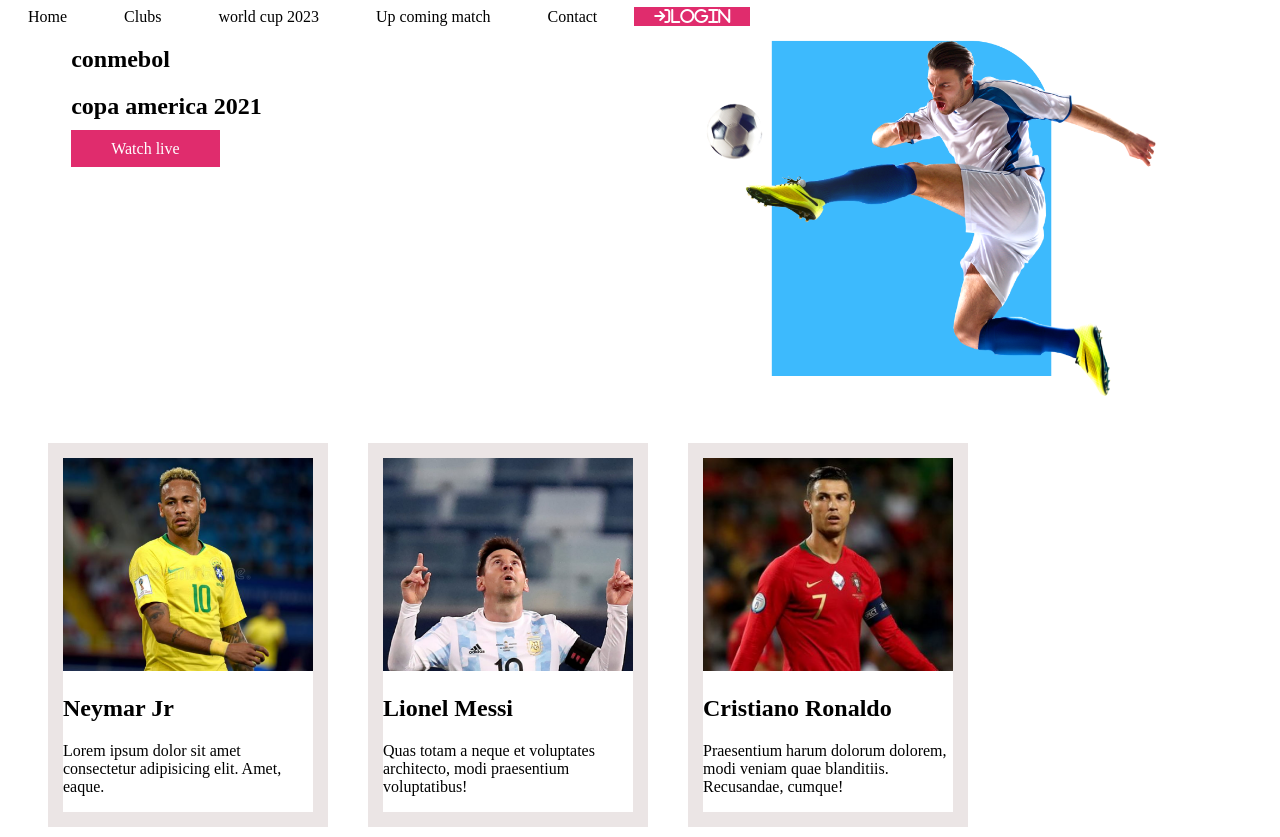
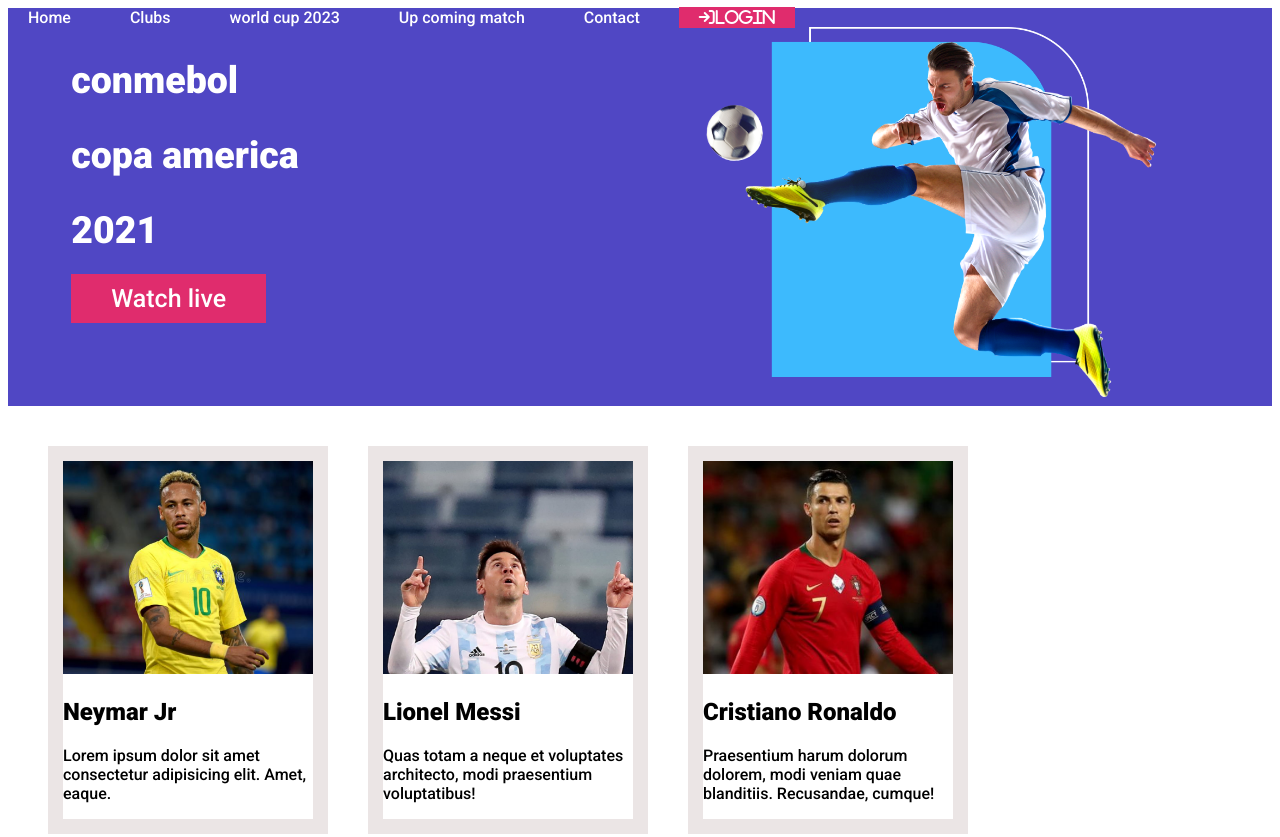
Before and after one commit to wasib800/second, a plain HTML site: page index.html in a window 1280 px wide. Shown: the top 837 px of the page. Drawn offline with Linux system fonts and the light colour scheme.

Commit message:
final submission

```diff
--- a/index.html
+++ b/index.html
@@ -6,13 +6,19 @@
     <meta http-equiv="X-UA-Compatible" content="IE=edge">
     <meta name="viewport" content="width=device-width, initial-scale=1.0">
     <title>Document</title>
+    <link rel="preconnect" href="https://fonts.googleapis.com">
+    <link rel="preconnect" href="https://fonts.gstatic.com" crossorigin>
+    <link
+        href="https://fonts.googleapis.com/css2?family=Bebas+Neue&family=Roboto:ital,wght@0,500;0,900;1,700&display=swap"
+        rel="stylesheet">
     <script src="https://kit.fontawesome.com/9daff959c5.js" crossorigin="anonymous"></script>
     <link rel="stylesheet" href="styles/nav.css">
 </head>
 
 <body>
-    <section>
+    <section class="nav-banner">
 
+        <header>
             <div>
                 <nav>
                     <span>
@@ -21,17 +27,21 @@
                         <a href="">world cup 2023</a>
                         <a href="">Up coming match</a>
                         <a href="">Contact</a>
+                    </span>
+                    <span>
                         <a class="Login-button" href=""><i class="fa-solid fa-arrow-right-to-bracket">Login</i></a>
                     </span>
 
                 </nav>
             </div>
+        </header>
 
     </section>
-    <section>
+    <section class=" top-banner">
         <div class="kick">
             <h1>conmebol</h1>
-            <h1>copa america 2021</h1>
+            <h1>copa america </h1>
+            <h1>2021</h1>
             <a class="link-button" target="blank" href="www.facebook.com">Watch live</a>
         </div>
         <div class="kick">
@@ -125,7 +135,19 @@
             <img src="images/Logo.png" alt="">
         </div>
     </section>
+    <section class="social-icon">
+        <div>
+            <a href="www.instagram.com"><i class="fa-brands fa-instagram"></i></a>
+            <a href="www.instagram.com"><i class="fa-brands fa-dribbble"></i></a>
+            <a href="www.instagram.com"><i class="fa-brands fa-twitter"></i></a>
+            <a href="www.instagram.com"><i class="fa-brands fa-youtube"></i></a>
+        </div>
+
+    </section>
 
 </body>
+<footer>
+    <p>Copyright © 2022 Footbal</p>
+</footer>
 
 </html>
--- a/styles/nav.css
+++ b/styles/nav.css
@@ -1,15 +1,32 @@
+body{
+    font-family: 'Bebas Neue', cursive;
+font-family: 'Roboto', sans-serif;
+}
+.top-banner{
+    background-color: rgba(29, 18, 179, 0.774);
+}
+.nav-banner{
+    background-color: rgba(29, 18, 179, 0.774);r;
+}
 nav a{
     text-decoration: none;
-    color: black;
-    margin-right: 13px;
+    color: white;
+    font-size: 1em;
+    margin-right: 15px;
     padding: 10px 20px;
 
+}
+nav i{
+    display: flex;
+    justify-content: space-between;
 }
 .Login-button{
     text-decoration: none;
     background-color: #E02C6D;
     padding: 1px 20px;
     color: white;
+    justify-content: space-between;
+
 
 
 }
@@ -17,6 +34,8 @@ section{
    display: flex;
 }
 .kick{
+    font-size: 25px;
+    color: white;
     width: 50%;
   padding-left: 5%;
 }
@@ -59,3 +78,10 @@ section{
      padding: 10px 40px;
      color: white;
  }
+ .social-icon a{
+     color: darkgray;
+     justify-content: center;
+ }
+ footer p{
+     text-align: center;
+ }
```
Lines whose indentation alone changed are shown as unchanged.
